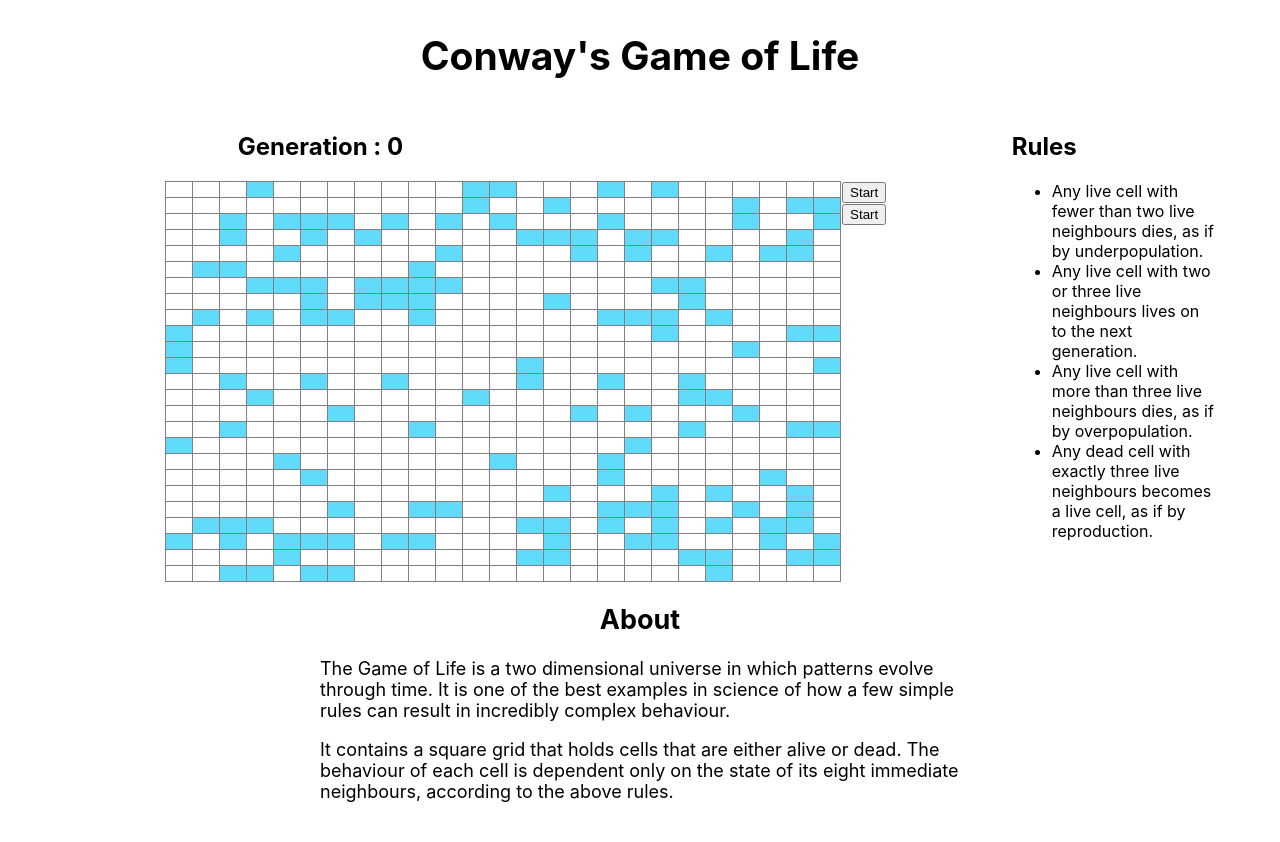
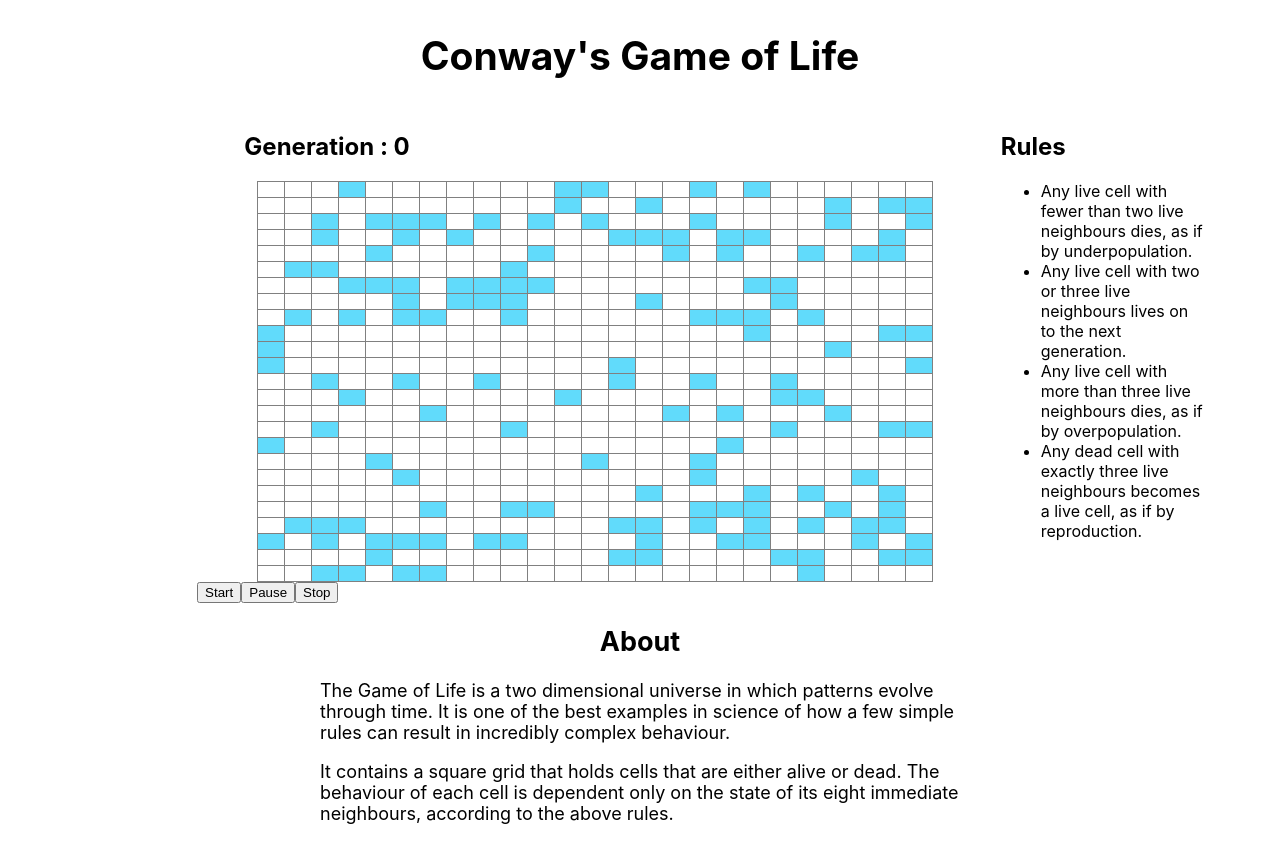
Before and after one commit to Apiyo4/Game-of-life, a React (Create React App) app in the folder client/: page / in a window 1280 px wide. Before the commit the page ends 820 px from the top, so only its background shows below. Built offline with nearby package versions, Linux system fonts and the light colour scheme.

Commit message:
Create stop button and add functionality

```diff
--- a/client/src/App.css
+++ b/client/src/App.css
@@ -60,7 +60,7 @@
   width: 150px;
   line-height: 0;
   /* margin-top: 20px; */
-  /* margin-left: 0%; */
+  margin-left: 12%;
 }
 .isAlive{
   background-color: #61DBFB;
@@ -70,10 +70,10 @@
   /* background-color: #282c34; */
   background-color: white;
 }
-.flexSpace{
+/* .flexSpace{
   display:flex;
   justify-content: space-evenly;
-}
+} */
 .Buttons{
   padding-left: 3%;
 }
--- a/client/src/App.js
+++ b/client/src/App.js
@@ -68,6 +68,19 @@ class App extends Component {
       generation : this.state.generation + 1
     })
   }
+  pauseButton = ()=>{
+    clearInterval(this.intervalId)
+  }
+  stopButton = ()=>{
+    clearInterval(this.intervalId);
+    let gridArrayCopy = Array(this.rows)
+      .fill()
+      .map(() => Array(this.columns).fill(false));
+    this.setState({
+      gridArray: gridArrayCopy,
+      generation: 0,
+    });
+  }
   componentDidMount(){
     this.randomRun();
   }
@@ -90,7 +103,7 @@ class App extends Component {
                 />
               </div>
               <div>
-                <Buttons startButton= {this.startButton}/>
+                <Buttons startButton= {this.startButton} pauseButton={this.pauseButton} stopButton= {this.stopButton}/>
               </div>
             </div>
           </div>
--- a/client/src/Buttons.jsx
+++ b/client/src/Buttons.jsx
@@ -4,13 +4,11 @@ class Buttons extends Component{
     render(){
         return(
             <div className =  "Buttons">
-                <div className ="start">
                     <button onClick={this.props.startButton}>Start</button>
-                </div>
-                <div className="start">
-                    <button onClick={this.props.startButton}>Start</button>
-                </div>
 
+                    <button onClick={this.props.pauseButton}>Pause</button>
+
+                    <button onClick={this.props.stopButton}>Stop</button>
             </div>
         )
     }
```
